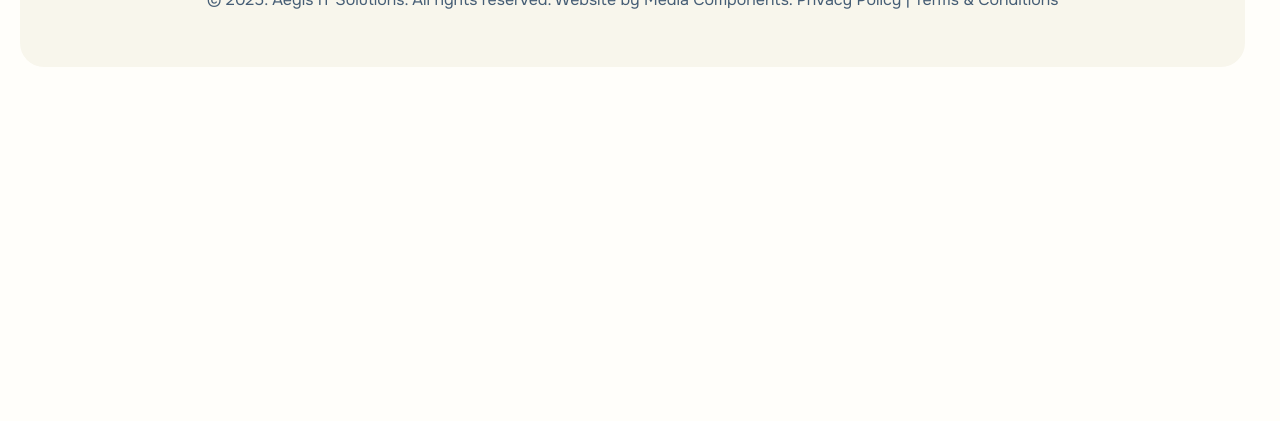
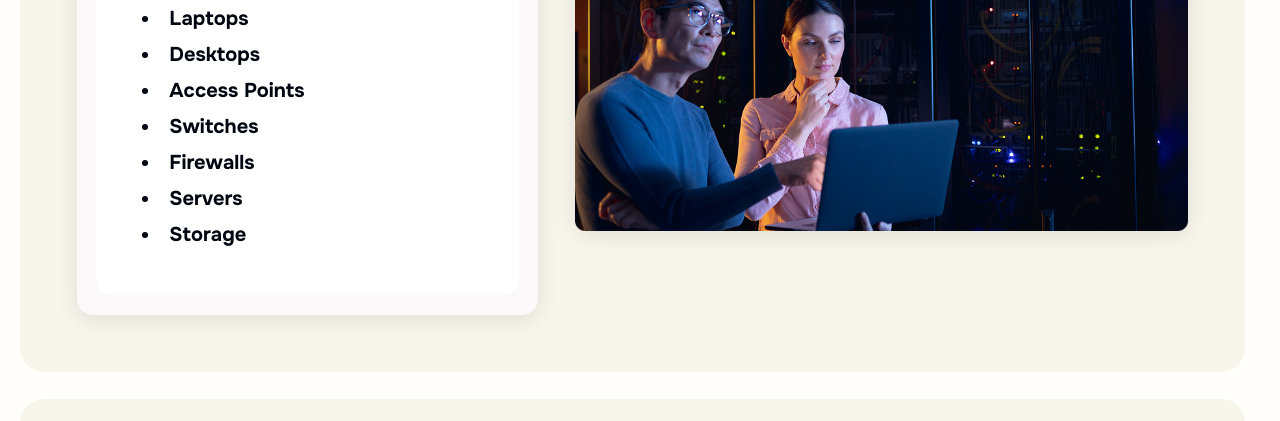
Before and after one commit to dmitry-conquer/aegis_it_solutions, a website built with Vite: page pages/services.html in a window 1280 px wide. Shown: the part 7271-7692 px from the top of the page. Before the commit the page ends 7338 px from the top, so only its background shows below. Built offline with nearby package versions, Linux system fonts and the light colour scheme; some packages are replaced by stand-ins of ours; what micromodal would draw is missing.

Commit message:
products

```diff
--- a/pages/services.html
+++ b/pages/services.html
@@ -395,10 +395,45 @@
                       <li><strong>Managed AWS</strong> – Security and governance for AWS environments.</li>
                       <li><strong>Managed AWS</strong> – Security and governance for AWS environments.</li>
                       <li><strong>Managed AWS</strong> – Security and governance for AWS environments.</li>
-                      <li><strong>Managed MFA</strong> – Multi-factor authentication management for enhanced access control.</li>
+                      <li>
+                        <strong>Managed MFA</strong> – Multi-factor authentication management for enhanced access
+                        control.
+                      </li>
                       <li><strong>Managed AWS</strong> – Security and governance for AWS environments.</li>
                     </ul>
                   </div>
+                </div>
+              </div>
+            </div>
+          </div>
+        </section>
+
+        <section class="products base-section no-particles">
+          <div class="products__container base-section__container">
+            <div class="base-section__header">
+              <h2 class="base-section__title">Products</h2>
+              <p class="base-section__text">
+                We offer a range of high-quality hardware solutions to support your IT infrastructure needs:
+              </p>
+            </div>
+            <div class="products__body">
+              <div class="products__columns">
+                <div class="products__column products__column_content">
+                  <div class="products__column-content">
+                    <p>We offer a range of high-quality hardware solutions to support your IT infrastructure needs:</p>
+                    <ul>
+                      <li>Laptops</li>
+                      <li>Desktops</li>
+                      <li>Access Points</li>
+                      <li>Switches</li>
+                      <li>Firewalls</li>
+                      <li>Servers</li>
+                      <li>Storage</li>
+                    </ul>
+                  </div>
+                </div>
+                <div class="products__column products__column_image">
+                  <img src="/images/services/products.png" alt="" class="products__image" loading="lazy" />
                 </div>
               </div>
             </div>
--- /dev/null
+++ b/src/styles/components/products.scss
@@ -0,0 +1,58 @@
+@use "../helpers/" as *;
+
+.products {
+  &__columns {
+    display: flex;
+    align-items: center;
+    gap: fluid(20, 40);
+
+    @include large {
+      flex-direction: column;
+    }
+  }
+
+  &__column {
+    border-radius: var(--border-radius-md);
+    box-shadow: var(--shadow-light);
+
+    &_content {
+      flex: 0 1 rem(690);
+      background-color: #fbf9f9;
+      padding: fluid(16, 20);
+
+      @include large {
+        flex: 0 1 auto;
+      }
+    }
+
+    &_image {
+      flex: 0 1 rem(944);
+
+      @include large {
+        display: none;
+      }
+    }
+  }
+
+  &__column-content {
+    border-radius: var(--border-radius-md);
+    background-color: var(--color-white);
+    padding: fluid(24, 50);
+    display: flex;
+    flex-direction: column;
+    row-gap: rem(8);
+    ul {
+      li {
+        list-style-type: disc;
+        list-style-position: inside;
+        font-weight: 700;
+        &:not(:last-child) {
+          margin-bottom: rem(8);
+        }
+      }
+    }
+  }
+
+  &__image {
+  }
+}
--- a/src/styles/main.scss
+++ b/src/styles/main.scss
@@ -42,3 +42,4 @@
 @use "./components/core-services";
 @use "./components/compliance-management";
 @use "./components/comanaged-clients";
+@use "./components/products";
```
Also changed, not shown: public/images/services/products.png (added).
